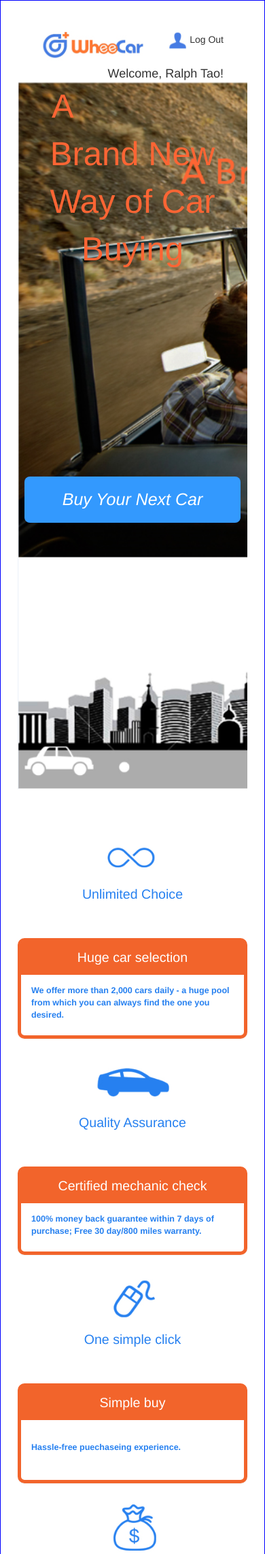
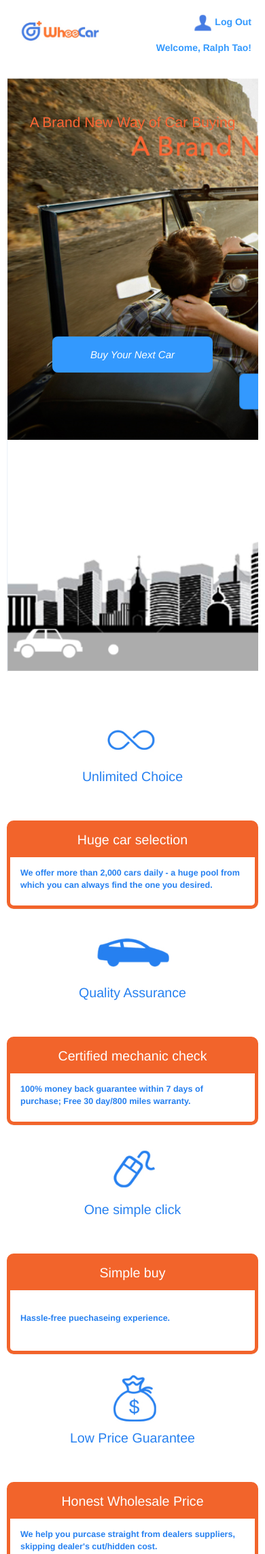
Before and after one commit to GuangzhouZeng/code-stuff, a PHP site: page /main.html in a window 390 px wide. Shown: the top 2286 px of the page at 68% size. Run offline with PHP 8.4, Linux system fonts and the light colour scheme; some libraries are stand-ins or nearby versions.

Commit message:
modified:   wheeCar/main.html 	modified:   wheeCar/style.css

```diff
--- a/web/wheeCar/main.html
+++ b/web/wheeCar/main.html
@@ -13,16 +13,16 @@
 
 </head>
 <body>
-<div class=container>
+<div >
 	<div id="header">
-		<div id="brand_header">
-		<img  src="img/brand_header.png">
+		<div id="brand_header" >
+			<img  id="brand_header_img" src="img/brand_header.png">
 		</div>
-		<div id="log">
-			<div id="log_in"><img src="img/log_in.png"> Log Out</div>
+		<div id="log" >
+			<div id="log_in" ><img src="img/log_in.png"> Log Out</div>
 			<br><br>
-			<div id="welcome">
-			<h4 >Welcome, Ralph Tao!</h4>
+			<div id="welcome" >
+			<p >Welcome, Ralph Tao!</p>
 			</div>
 		</div>
 	</div>
@@ -40,7 +40,7 @@
 	</div>
 
 	<div id="options" class="row">
-		<div class="col-md-3">
+		<div class="col-sm-6 col-md-3">
 			<img src="img/option1.png">
 			<p class="opt_text">Unlimited Choice</p>
 			<div class="panel panel-info mypanel">
@@ -48,7 +48,7 @@
 				<div class="panel-body option_desc">We offer more than 2,000 cars daily - a huge pool from which you can always find the one you desired.</div>
 			</div>
 		</div>
-		<div class="col-md-3">
+		<div class="col-sm-6 col-md-3">
 			<img src="img/option2.png">
 			<p class="opt_text">Quality Assurance</p>
 			<div class="panel panel-info mypanel">
@@ -56,7 +56,8 @@
 				<div class="panel-body option_desc">100% money back guarantee within 7 days of purchase; Free 30 day/800 miles warranty.</div>
 			</div>
 		</div>
-		<div class="col-md-3">
+		<div class="clearfix visible-sm-block" ></div>
+		<div class="col-sm-6 col-md-3">
 			<img src="img/option3.png">
 			<p class="opt_text">One simple click</p>
 			<div class="panel panel-info mypanel">
@@ -64,7 +65,7 @@
 				<div class="panel-body option_desc"><br>Hassle-free puechaseing experience.<br><br></div>
 			</div>
 		</div>
-		<div class="col-md-3">
+		<div class="col-sm-6 col-md-3">
 			<img src="img/option4.png">
 			<p class="opt_text">Low Price Guarantee</p>
 			<div class="panel panel-info mypanel">
@@ -135,22 +136,23 @@
 
 	<div id="data_container" class="row">
 	<div id="data">
-		<div class="col-md-3">
+		<div class="col-sm-6 col-md-3">
 			<img src="img/data1.png" width="100px">
 			<h2 id="data_num">2,000</h2>
 			<h4 id="data_desc">cars available right now</h4>
 		</div>
-		<div class="col-md-3">
+		<div class="col-sm-6 col-md-3">
 			<img src="img/data2.png" width="100px">
 			<h2 id="data_num">100%</h2>
 			<h4 id="data_desc">customer satisfaction</h4>
 		</div>
-		<div class="col-md-3">
+		<div class="clearfix visible-sm-block" ></div>
+		<div class="col-sm-6 col-md-3">
 			<img src="img/data3.png" width="100px">
 			<h2 id="data_num">1,500,000</h2>
 			<h4 id="data_desc">transation amount</h4>
 		</div>
-		<div class="col-md-3">
+		<div class="col-sm-6 col-md-3">
 			<img src="img/data4.png" width="100px">
 			<h2 id="data_num">260</h2>
 			<h4 id="data_desc">transactions</h4>
@@ -158,18 +160,18 @@
 	</div>
 	</div>
 
-	<div id="footer_bg">
-		<div class="col-md-2 brand_footer">
+	<div id="footer_bg" class="row">
+		<div class="col-sm-12 col-md-2 brand_footer">
 			<img src="img/brand_footer.png">
 		</div>
-		<div class="col-md-2">
+		<div class="col-md-2 col-sm-6">
 			<ul class="footer_list">
 				<li><a class="footer_link">Contact</a></li>
 				<li><a class="footer_link">About Us</a></li>
 				<li><a class="footer_link">Press</a></li>
 			<ul>
 		</div>
-		<div class="col-md-2">
+		<div class="col-md-2 col-sm-6">
 			<ul class="footer_list">
 				<li><a href="http://www.google.com" class="footer_link">Term of Use</a></li>
 				<li><a class="footer_link">FAQ</a></li>
@@ -181,5 +183,6 @@
 </div>
 <script src="https://ajax.googleapis.com/ajax/libs/jquery/1.11.3/jquery.min.js"></script>
 <script src="http://maxcdn.bootstrapcdn.com/bootstrap/3.3.5/js/bootstrap.min.js"></script>
+<noscript>
 </body>
 </html>
--- a/web/wheeCar/style.css
+++ b/web/wheeCar/style.css
@@ -1,27 +1,32 @@
 	body{
 		padding:10px;
-		border: 1px solid blue;
 	}
 	#header{
-		padding:35px;
+		padding: 10px 10px 35px;
+		margin-bottom:20px;
+		color: rgb(51,153,254);
 	}
 	#brand_header{
 		float: left;
+	}
+	#brand_header_img{
+		padding:10px;
 	}
 	#log_in{
 		float: right;
 	}
 	#welcome{
+		font-size:150%;
 		float: right;
+		margin-bottom:20px;
 	}
 	#front{
 		background-image: url("img/front.png");
 		background-repeat:no-repeat;
 		background-size:cover;
-		height:700px;
-
 	}
 	#font_cnt_div{
+		padding-top:50px;
 		text-align:center;
 	}
 	#front_content{
@@ -31,6 +36,7 @@
 	#font_btn_div{
 		text-align:center;
 		margin-top:300px;
+		padding-bottom:100px;
 	}
 	#front_btn {
 		color:#ffffff;
@@ -97,7 +103,7 @@
 	#data_container{
 		text-align:center;
 		background-image:url("img/world_map.png");
-		height:400px;
+		/*height:400px;*/
 	}
 
 
@@ -114,7 +120,6 @@
 	}
 	#footer_bg{
 		background:rgb(51,153,254);
-		height:200px;
 	}
 	.brand_footer{
 		margin-top:60px;
@@ -135,3 +140,31 @@
 	.footer_list li{
 		margin-bottom:20px;
 	}
+
+
+@media(max-width:768px) {
+	#footer_bg{
+		text-align:center;
+	}
+	#front_content{
+		font-size:150%;
+	}
+	#front_btn {
+		border-radius: 8px;
+		padding: 15px 55px;
+		font-size: 15px;
+		border: 1px solid transparent;
+	}
+	#welcome{
+		font-size: 100%;
+		font-weight:600;
+	}
+	#log_in{
+		font-size: 100%;
+		font-weight:600;
+	}
+	#brand_header_img{
+		width:80%;
+	}
+
+}
```
